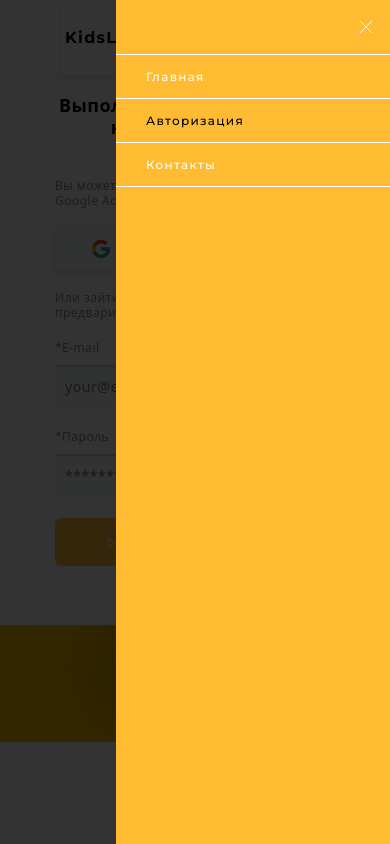
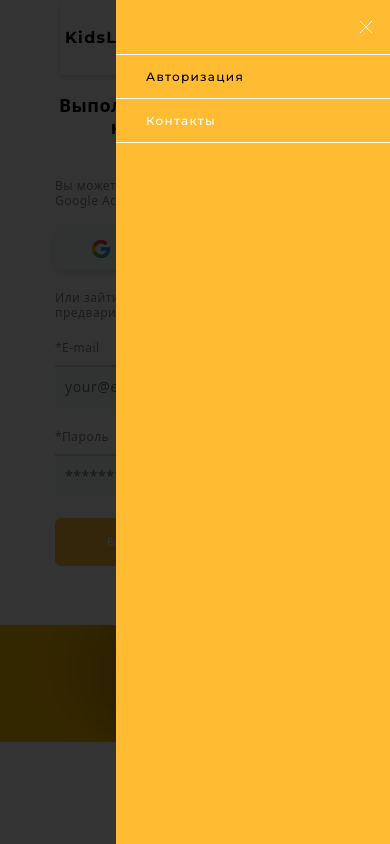
Before and after one commit to DenysPetrenk0/BC8-REACT_team-2, a React (Create React App) app: page /auth in a window 390 px wide. Both pictures are taken after a click on the button 308 px from the left and 37 px from the top of the page. Built offline with nearby package versions, Linux system fonts and the light colour scheme.

Commit message:
add close after click on unAuthorized

```diff
--- a/src/components/navigation/burgerMenuUnAuth/BurgerMenuUnAuth.js
+++ b/src/components/navigation/burgerMenuUnAuth/BurgerMenuUnAuth.js
@@ -2,11 +2,11 @@ import React from 'react';
 import ModalNavListUnAuth from '../modalNavListUnAuth/ModalNavListUnAuth';
 import styles from '../burgerMenuAuth/BurgerMenuAuth.module.css';
 
-const BurgerMenuUnAuth = () => {
+const BurgerMenuUnAuth = ({ onClose }) => {
   return (
     <>
       <div className={styles.container}>
-        <ModalNavListUnAuth />
+        <ModalNavListUnAuth onClose={onClose} />
       </div>
     </>
   );
--- a/src/components/navigation/modalNavListUnAuth/ModalNavListUnAuth.js
+++ b/src/components/navigation/modalNavListUnAuth/ModalNavListUnAuth.js
@@ -2,22 +2,15 @@ import React from 'react';
 import { NavLink } from 'react-router-dom';
 import styles from './ModalNavListUnAuth.module.css';
 
-const ModalNavListUnAuth = () => {
+const ModalNavListUnAuth = ({ onClose }) => {
   return (
     <div className={styles.container}>
       <NavLink
         className={styles.nav__link_item}
         activeClassName={styles.nav__link_item_active}
-        to="/"
-        exact
-      >
-        Главная
-      </NavLink>
-      <NavLink
-        className={styles.nav__link_item}
-        activeClassName={styles.nav__link_item_active}
         to="/auth"
         exact
+        onClick={onClose}
       >
         Авторизация
       </NavLink>
@@ -26,6 +19,7 @@ const ModalNavListUnAuth = () => {
         activeClassName={styles.nav__link_item_active}
         to="/contacts-us"
         exact
+        onClick={onClose}
       >
         Контакты
       </NavLink>
--- a/src/components/navigation/modalNavListUnAuth/ModalNavListUnAuth.module.css
+++ b/src/components/navigation/modalNavListUnAuth/ModalNavListUnAuth.module.css
@@ -18,7 +18,7 @@
   padding-left: 30px;
 }
 
-.nav__link_item:not(:last-child) {
+.nav__link_item {
   border-top: 1px solid white;
   padding-top: 14px;
   padding-bottom: 14px;
@@ -30,12 +30,6 @@
   padding-bottom: 14px;
 }
 
-.nav__link_item:nth-child(3n) {
-  border-bottom: 1px solid white;
-  padding-top: 14px;
-  padding-bottom: 14px;
-}
-
 .nav__link_item_active {
   color: #000000;
 }
--- a/src/components/navigation/unAuthorizedBar/UnAuthorizedBar.js
+++ b/src/components/navigation/unAuthorizedBar/UnAuthorizedBar.js
@@ -57,7 +57,7 @@ const UnAuthorizatedBar = () => {
       )}
       {showModal && (
         <ModalBurger onClose={toggleModal}>
-          <BurgerMenuUnAuth />
+          <BurgerMenuUnAuth onClose={toggleModal} />
           <ModalCloseBurger onClose={toggleModal} />
         </ModalBurger>
       )}
```
